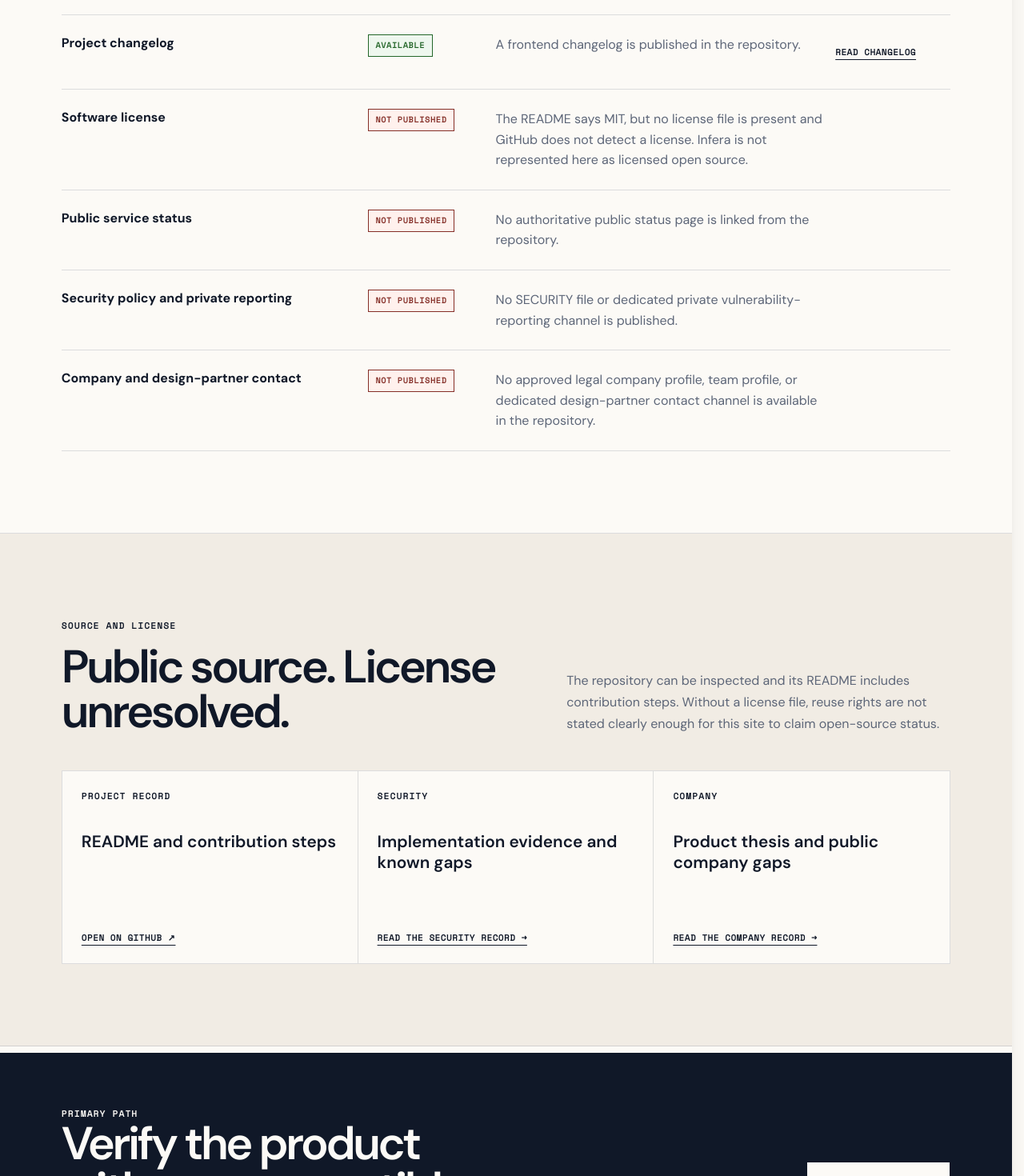
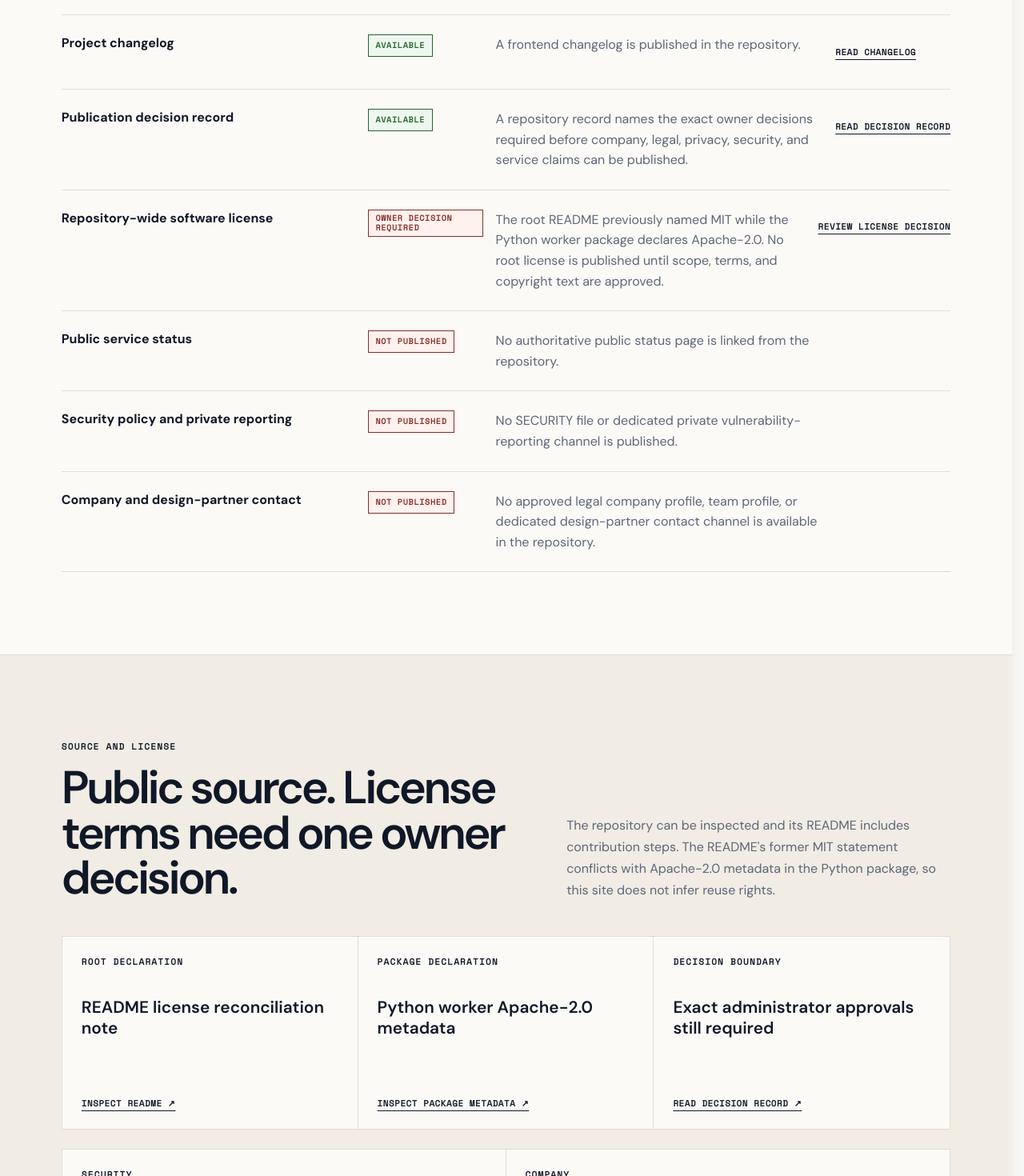
Before and after one commit to SiddharthSSR/infera, a React (Vite) app in the folder frontend/: page /trust in a window 1280 px wide. Shown: the part 1160-2630 px from the top of the page at 80% size. Built offline with nearby package versions, Linux system fonts and the light colour scheme; no server answers.

Commit message:
Publish an evidence-led trust readiness record (#115)
Publish bounded trust, company, and security evidence plus explicit administrator decision records without inventing legal, contact, or certification claims.

```diff
--- a/frontend/src/components/shared/PublicFooter.tsx
+++ b/frontend/src/components/shared/PublicFooter.tsx
@@ -14,6 +14,9 @@ export function PublicFooter() {
         <Link to="/trust">Trust</Link>
         <Link to="/company">Company</Link>
         <Link to="/security">Security</Link>
+        <a href={publicEvidenceLinks.publicationReadiness} target="_blank" rel="noreferrer">
+          Publication decisions<span className="sr-only"> (opens in a new tab)</span>
+        </a>
         <a href={publicEvidenceLinks.repository} target="_blank" rel="noreferrer">
           Source repository<span className="sr-only"> (opens in a new tab)</span>
         </a>
--- a/frontend/src/lib/publicEvidence.ts
+++ b/frontend/src/lib/publicEvidence.ts
@@ -1,6 +1,8 @@
 export const publicEvidenceLinks = {
   repository: 'https://github.com/SiddharthSSR/infera',
   readme: 'https://github.com/SiddharthSSR/infera/blob/main/README.md',
+  pythonPackaging: 'https://github.com/SiddharthSSR/infera/blob/main/python/pyproject.toml',
+  publicationReadiness: 'https://github.com/SiddharthSSR/infera/blob/main/docs/trust/publication-readiness.md',
   issues: 'https://github.com/SiddharthSSR/infera/issues',
   changelog: 'https://github.com/SiddharthSSR/infera/blob/main/frontend/CHANGELOG.md',
   compatibility: 'https://github.com/SiddharthSSR/infera/blob/main/docs/openai/COMPATIBILITY.md',
@@ -30,7 +32,7 @@ export function fingerprintPublicEvidence(links: typeof publicEvidenceLinks): st
 
 export const publicEvidenceReview = {
   reviewedOn: '22 July 2026',
-  evidenceFingerprint: '3a7e04dc',
+  evidenceFingerprint: '30366383',
 } as const;
 
 export const PUBLIC_EVIDENCE_REVIEWED_ON = publicEvidenceReview.reviewedOn;
--- a/frontend/src/pages/Company.tsx
+++ b/frontend/src/pages/Company.tsx
@@ -3,11 +3,11 @@ import { AppShell, PublicFooter, PublicNav, TrustStatus } from '../components/sh
 import { publicEvidenceLinks } from '../lib/publicEvidence';
 
 const companyRecords = [
-  ['Legal company identity', 'Not published'],
-  ['Founders and team', 'Not published'],
-  ['Office or registered address', 'Not published'],
-  ['Dedicated company contact', 'Not published'],
-  ['Design-partner intake', 'Not published'],
+  ['Legal or trading identity', 'Owner decision required'],
+  ['Jurisdiction and address', 'Owner decision required'],
+  ['Founders and team profile', 'Owner decision required'],
+  ['Monitored company contact', 'Owner decision required'],
+  ['Design-partner intake', 'Owner decision required'],
 ] as const;
 
 export function Company() {
@@ -19,10 +19,10 @@ export function Company() {
       <main id="main-content">
         <header className="trust-page-header">
           <span className="landing-meta">Company / public record</span>
-          <h1>A product thesis, without an invented company story.</h1>
+          <h1>A public product record, bounded by evidence.</h1>
           <p>
             Infera is building an inference gateway and control plane for infrastructure teams that want to run open
-            models behind an OpenAI-compatible client flow. Public legal, team, and contact details have not been approved for publication.
+            models behind an OpenAI-compatible client flow. The product record is public; legal identity, team, and contact details await explicit owner approval.
           </p>
         </header>
 
@@ -60,9 +60,9 @@ export function Company() {
           <div className="trust-section-heading">
             <div>
               <span className="landing-meta">Publication status</span>
-              <h2 id="company-record-heading">Company details remain a named blocker.</h2>
+              <h2 id="company-record-heading">Five approvals complete the company record.</h2>
             </div>
-            <p>These omissions prevent a complete company and design-partner contact surface. They are shown explicitly instead of being filled with assumptions.</p>
+            <p>The publication record names each decision and the evidence required. Commit authorship and repository metadata are not treated as company approval.</p>
           </div>
           <dl className="company-record-grid">
             {companyRecords.map(([label, status]) => (
@@ -72,6 +72,11 @@ export function Company() {
               </div>
             ))}
           </dl>
+          <a className="trust-decision-card" href={publicEvidenceLinks.publicationReadiness} target="_blank" rel="noreferrer">
+            <span className="landing-meta">Administrator checklist</span>
+            <strong>Approve identity, jurisdiction, publishable address, team details, and monitored contact paths.</strong>
+            <span>Read the exact decision record<span className="sr-only"> (opens in a new tab)</span> ↗</span>
+          </a>
           <aside className="trust-caution">
             <strong>Repository-scoped questions only</strong>
             <p>
--- a/frontend/src/pages/Security.tsx
+++ b/frontend/src/pages/Security.tsx
@@ -29,13 +29,13 @@ const implementationEvidence = [
   },
 ];
 
-const missingSecurityMaterials = [
-  'Private vulnerability-reporting channel',
-  'Published security policy or response timeline',
-  'Independent penetration-test report',
-  'Compliance certification or attestation',
-  'Public privacy policy, DPA, retention schedule, or subprocessor list',
-  'Customer-facing SLA or public service-status history',
+const openPublicationDecisions = [
+  'Approve a monitored, non-public vulnerability intake path',
+  'Name supported versions, acknowledgement target, and disclosure expectations',
+  'Approve privacy roles, data categories, retention, deletion, and request handling',
+  'Approve subprocessors and transfer disclosures for the intended service scope',
+  'Provide authoritative evidence before publishing audit or certification claims',
+  'Assign ownership before linking a public status page or service commitment',
 ];
 
 export function Security() {
@@ -47,7 +47,7 @@ export function Security() {
       <main id="main-content">
         <header className="trust-page-header trust-page-header-security">
           <span className="landing-meta">Security / data handling</span>
-          <h1>Implementation evidence is not a certification.</h1>
+          <h1>Inspect the controls. Keep the claims bounded.</h1>
           <p>
             This page points to security-relevant source and operational documentation that exists today. It does not
             claim that a particular deployment is certified, independently audited, breach-proof, or covered by an SLA.
@@ -79,19 +79,24 @@ export function Security() {
         <section className="trust-section trust-section-tone" aria-labelledby="security-gaps-heading">
           <div className="trust-section-heading">
             <div>
-              <span className="landing-meta">Not published</span>
-              <h2 id="security-gaps-heading">Security materials still blocking enterprise review.</h2>
+              <span className="landing-meta">Owner decisions</span>
+              <h2 id="security-gaps-heading">A precise path to publishable policy.</h2>
             </div>
             <p>None of the items below should be inferred from source code, deployment assets, or internal operational documents.</p>
           </div>
           <ul className="security-gap-list">
-            {missingSecurityMaterials.map((material) => (
+            {openPublicationDecisions.map((material) => (
               <li key={material}>
-                <TrustStatus tone="unavailable">Unavailable</TrustStatus>
+                <TrustStatus tone="unavailable">Decision required</TrustStatus>
                 <span>{material}</span>
               </li>
             ))}
           </ul>
+          <a className="trust-decision-card" href={publicEvidenceLinks.publicationReadiness} target="_blank" rel="noreferrer">
+            <span className="landing-meta">Publication boundary</span>
+            <strong>Review the evidence table and the exact security, privacy, retention, status, and terms decisions.</strong>
+            <span>Read the decision record<span className="sr-only"> (opens in a new tab)</span> ↗</span>
+          </a>
           <aside className="trust-caution">
             <strong>No private security intake is published</strong>
             <p>
--- a/frontend/src/pages/Trust.tsx
+++ b/frontend/src/pages/Trust.tsx
@@ -20,10 +20,20 @@ const evidenceRecords = [
     linkLabel: 'Read changelog',
   },
   {
-    label: 'Software license',
-    status: 'Not published',
+    label: 'Publication decision record',
+    status: 'Available',
+    tone: 'available' as const,
+    detail: 'A repository record names the exact owner decisions required before company, legal, privacy, security, and service claims can be published.',
+    href: publicEvidenceLinks.publicationReadiness,
+    linkLabel: 'Read decision record',
+  },
+  {
+    label: 'Repository-wide software license',
+    status: 'Owner decision required',
     tone: 'unavailable' as const,
-    detail: 'The README says MIT, but no license file is present and GitHub does not detect a license. Infera is not represented here as licensed open source.',
+    detail: 'The root README previously named MIT while the Python worker package declares Apache-2.0. No root license is published until scope, terms, and copyright text are approved.',
+    href: publicEvidenceLinks.publicationReadiness,
+    linkLabel: 'Review license decision',
   },
   {
     label: 'Public service status',
@@ -78,7 +88,7 @@ export function Trust() {
           <div className="trust-section-heading">
             <div>
               <span className="landing-meta">Availability record</span>
-              <h2 id="evidence-heading">Evidence, gaps, and no blurred lines.</h2>
+              <h2 id="evidence-heading">A usable record of what exists today.</h2>
             </div>
             <p>“Not published” is a status, not a promise. These items remain blockers until an authoritative source exists.</p>
           </div>
@@ -104,19 +114,31 @@ export function Trust() {
           <div className="trust-section-heading">
             <div>
               <span className="landing-meta">Source and license</span>
-              <h2 id="open-source-heading">Public source. License unresolved.</h2>
+              <h2 id="open-source-heading">Public source. License terms need one owner decision.</h2>
             </div>
             <p>
-              The repository can be inspected and its README includes contribution steps. Without a license file,
-              reuse rights are not stated clearly enough for this site to claim open-source status.
+              The repository can be inspected and its README includes contribution steps. The README's former MIT
+              statement conflicts with Apache-2.0 metadata in the Python package, so this site does not infer reuse rights.
             </p>
           </div>
           <div className="trust-link-grid">
             <a href={publicEvidenceLinks.readme} target="_blank" rel="noreferrer">
-              <span className="landing-meta">Project record</span>
-              <strong>README and contribution steps</strong>
-              <span>Open on GitHub ↗</span>
+              <span className="landing-meta">Root declaration</span>
+              <strong>README license reconciliation note</strong>
+              <span>Inspect README ↗</span>
             </a>
+            <a href={publicEvidenceLinks.pythonPackaging} target="_blank" rel="noreferrer">
+              <span className="landing-meta">Package declaration</span>
+              <strong>Python worker Apache-2.0 metadata</strong>
+              <span>Inspect package metadata ↗</span>
+            </a>
+            <a href={publicEvidenceLinks.publicationReadiness} target="_blank" rel="noreferrer">
+              <span className="landing-meta">Decision boundary</span>
+              <strong>Exact administrator approvals still required</strong>
+              <span>Read decision record ↗</span>
+            </a>
+          </div>
+          <div className="trust-link-grid trust-link-grid-secondary">
             <Link to="/security">
               <span className="landing-meta">Security</span>
               <strong>Implementation evidence and known gaps</strong>
```
Also changed, not shown: frontend/src/index.css, 3 other files (tests, documents, lock files or other folders).
